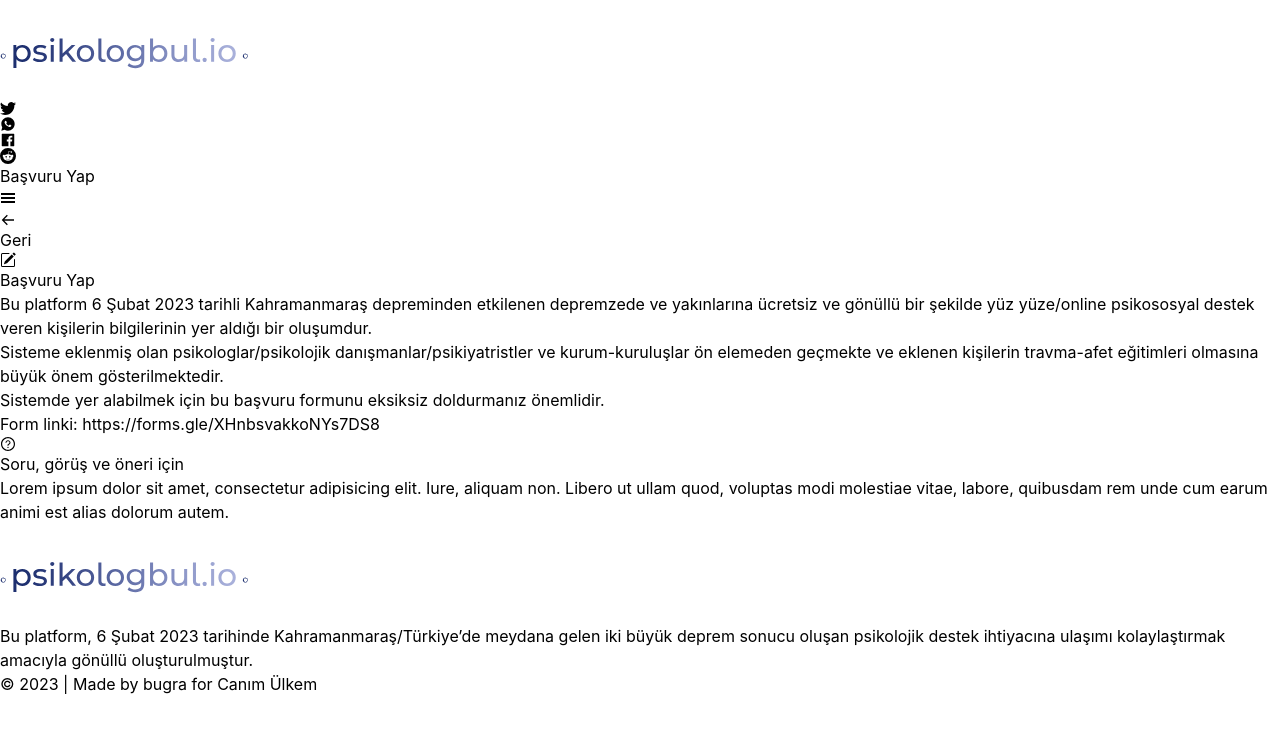
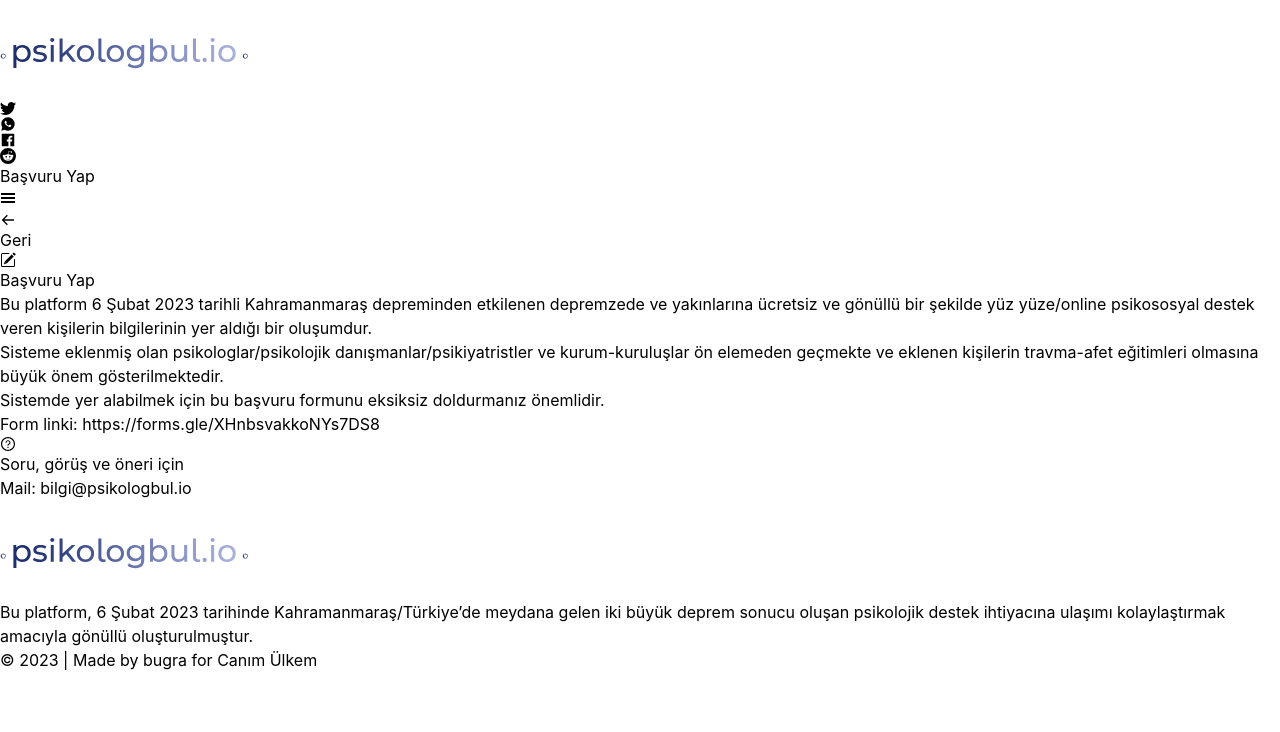
Before and after one commit to bugra-kara/psikologbul, a React (Create React App) app: page /iletisim in a window 1280 px wide. Shown: the top 732 px of the page. Built offline with nearby package versions, Linux system fonts and the light colour scheme; what @material-tailwind/react would draw is missing.

Commit message:
minor change

```diff
--- a/src/pages/Contact.js
+++ b/src/pages/Contact.js
@@ -18,7 +18,7 @@ export const Contact = () => {
           </div>
           <div className='pt-5 font-bold flex flex-row space-x-2 items-center text-palatte-6'><span><AiOutlineQuestionCircle className='h-5 w-5'/></span><span>Soru, görüş ve öneri için</span></div>
           <div className='w-full flex py-3 px-2 rounded-xl shadow-[0_0px_15px_0px_rgba(131,144,250,0.35)]'>
-            <span>Lorem ipsum dolor sit amet, consectetur adipisicing elit. Iure, aliquam non. Libero ut ullam quod, voluptas modi molestiae vitae, labore, quibusdam rem unde cum earum animi est alias dolorum autem.</span>
+            <span className='font-bold'>Mail:</span><span> <a href="mailto:bilgi@psikologbul.io">bilgi@psikologbul.io</a></span>
           </div>
         </div>
       </div>
```
